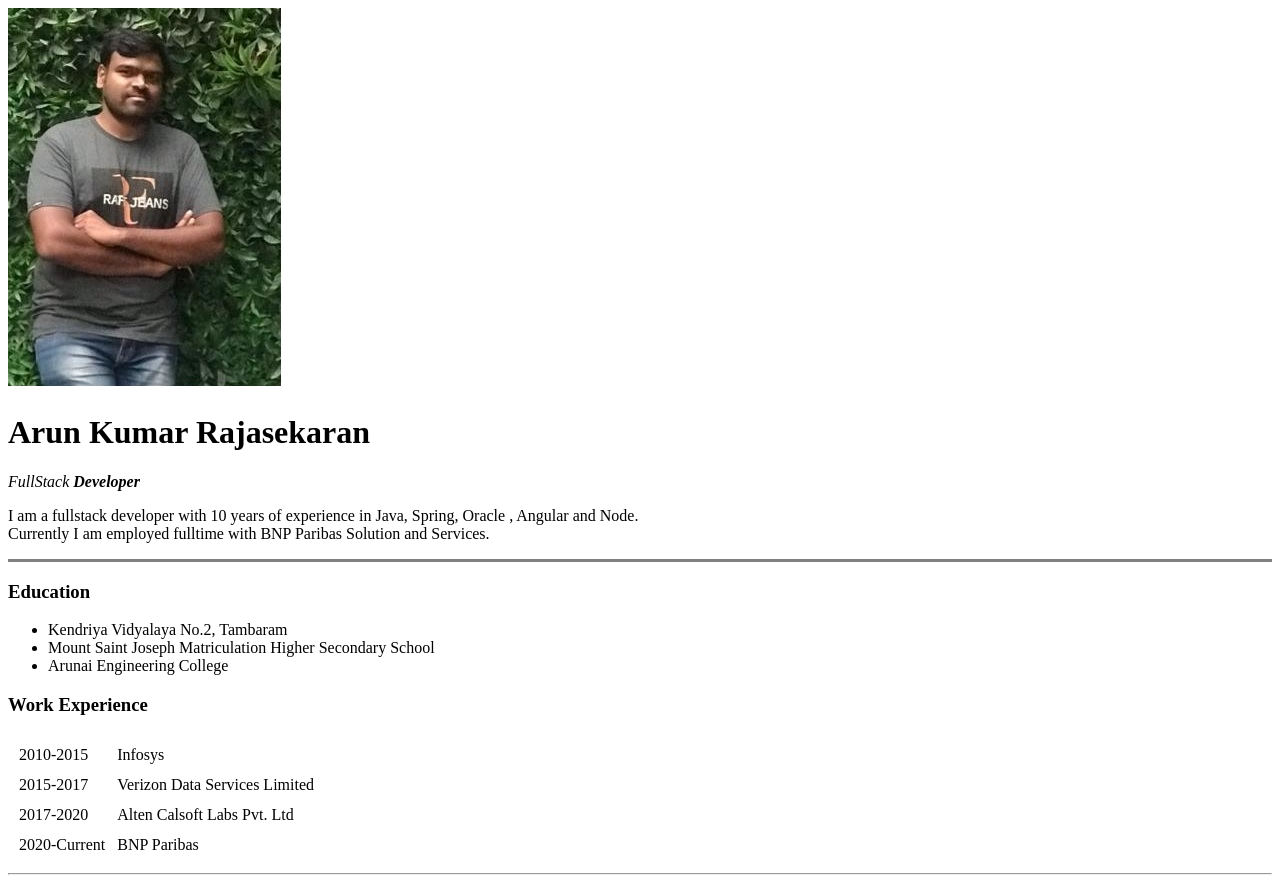
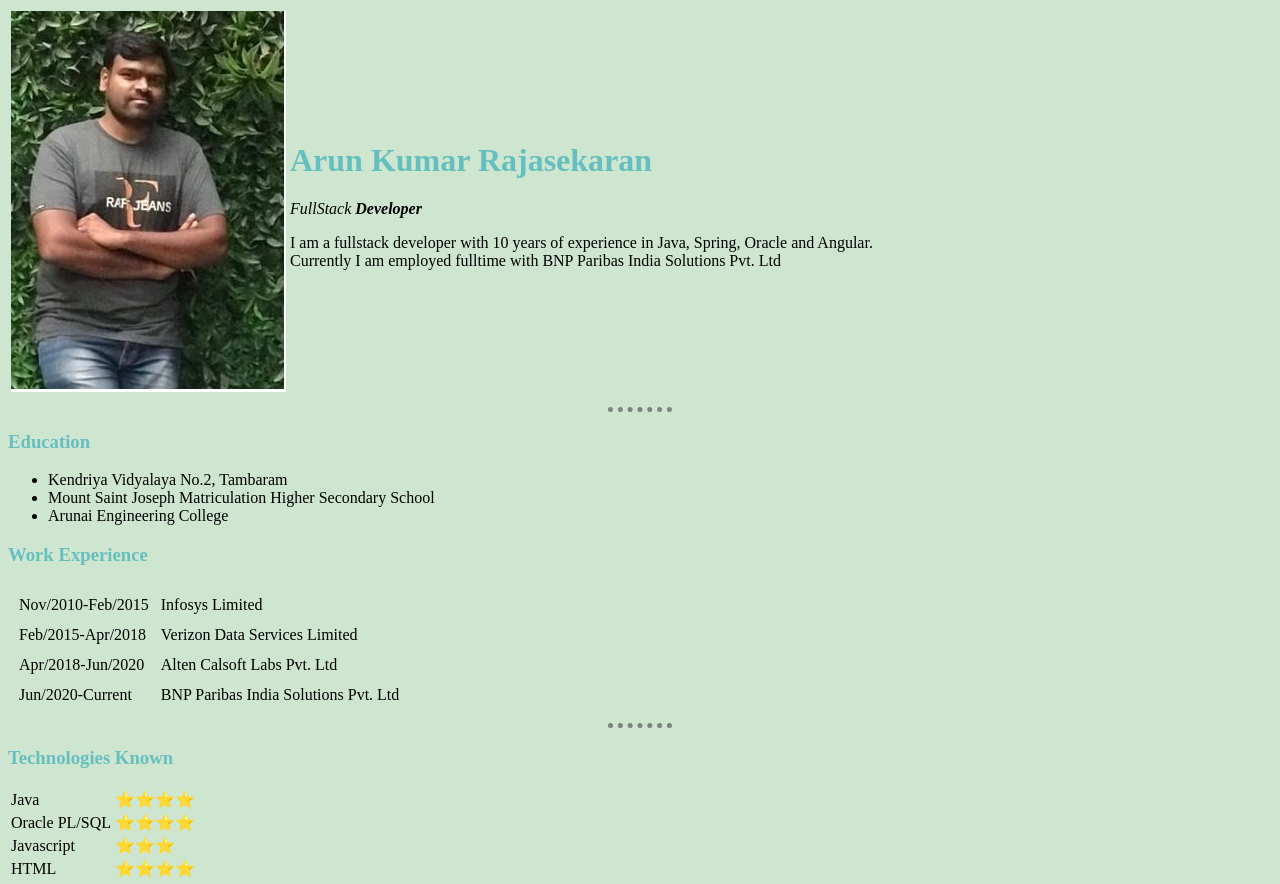
Before and after one commit to arunkumarr89/myDevProfile, a plain HTML site: page index.html in a window 1280 px wide. Shown: the top 884 px of the page. Drawn offline with Linux system fonts and the light colour scheme.

Commit message:
Adding External CSS

```diff
--- /dev/null
+++ b/css/styles.css
@@ -0,0 +1,17 @@
+body {
+    background-color:#cee5d0;
+}
+hr {
+    border-style: none;
+    border-top-style: dotted;
+    border-color: grey;
+    border-width: 5px;
+    height: 0px;
+    width: 5%;
+}
+h1 {
+    color: #66BFBF;
+}
+h3 {
+    color: #66BFBF;
+}
--- a/index.html
+++ b/index.html
@@ -1,19 +1,28 @@
 <!DOCTYPE html>
 <html lang="en">
+
 <head>
     <meta charset="UTF-8">
     <meta http-equiv="X-UA-Compatible" content="IE=edge">
     <meta name="viewport" content="width=device-width, initial-scale=1.0">
-    <title>Arun's Personal Site</title>
+    <title>Arun's Development Profile</title>
+    <link rel="stylesheet" href="css/styles.css">
 </head>
+
 <body>
-    <img src="images/Profile.jpg" alt="Arun's Image">
-    <h1> Arun Kumar Rajasekaran</h1>
-    <p><em>FullStack <strong>Developer</strong></em></p>
-    <p>I am a fullstack developer with 10 years of experience in Java, Spring, Oracle , Angular and Node. <br>
-        Currently I am employed fulltime with BNP Paribas Solution and Services. <br>
-    </p>
-    <hr noshade size="3">
+    <table spacing="20">
+        <td>
+            <img src="images/Profile.jpg" alt="Arun's Image">
+        </td>
+        <td>
+            <h1> Arun Kumar Rajasekaran</h1>
+            <p><em>FullStack <strong>Developer</strong></em></p>
+            <p>I am a fullstack developer with 10 years of experience in Java, Spring, Oracle and Angular. <br>
+                Currently I am employed fulltime with BNP Paribas India Solutions Pvt. Ltd <br>
+            </p>
+        </td>
+    </table>
+    <hr>
     <h3>Education</h3>
     <ul>
         <li>Kendriya Vidyalaya No.2, Tambaram</li>
@@ -23,20 +32,20 @@
     <h3>Work Experience</h3>
     <table cellspacing="10">
         <tr>
-            <td>2010-2015</td>
-            <td>Infosys</td>
+            <td>Nov/2010-Feb/2015</td>
+            <td>Infosys Limited</td>
         </tr>
         <tr>
-            <td>2015-2017</td>
+            <td>Feb/2015-Apr/2018</td>
             <td>Verizon Data Services Limited</td>
         </tr>
         <tr>
-            <td>2017-2020</td>
+            <td>Apr/2018-Jun/2020</td>
             <td>Alten Calsoft Labs Pvt. Ltd</td>
         </tr>
         <tr>
-            <td>2020-Current</td>
-            <td>BNP Paribas</td>
+            <td>Jun/2020-Current</td>
+            <td>BNP Paribas India Solutions Pvt. Ltd</td>
         </tr>
     </table>
     <hr>
@@ -63,4 +72,5 @@
     <a href="hobbies.html">Hobbies</a>
     <a href="contact.html">Contact Me</a>
 </body>
+
 </html>
```
Also changed, not shown: contact.html (+1 -0 lines), hobbies.html (+1 -0 lines).
